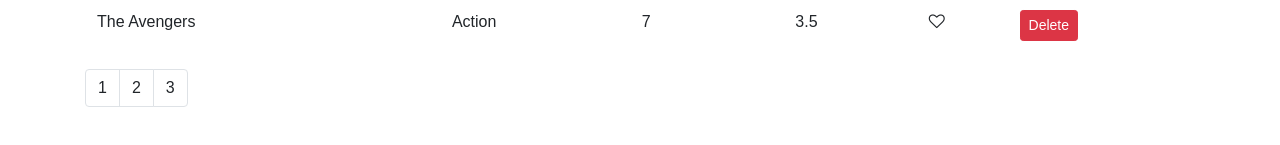
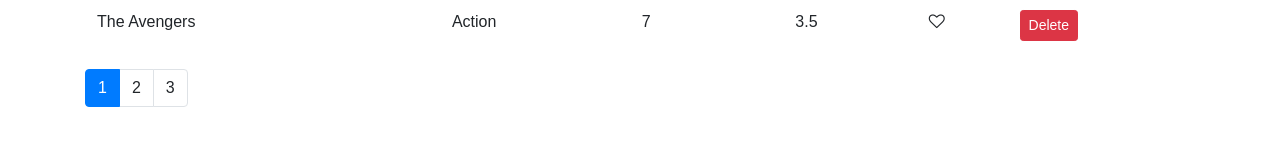
Before and after one commit to C00deian/Vidly, a React (Vite) app: page / in a window 1280 px wide. Shown: the part 553-698 px from the top of the page. Built offline with nearby package versions, Linux system fonts and the light colour scheme.

Commit message:
handling pages changes

```diff
--- a/src/components/Movies.jsx
+++ b/src/components/Movies.jsx
@@ -6,7 +6,8 @@
 export default class Movies extends Component {
   state = {
     movies: getMovies(),
-    pageSize: 4
+    pageSize: 4,
+    currentPage:1
   };
 
   handleDelete = (movie) => {
@@ -23,11 +24,13 @@
   };
 
   handlePageChange = (page) => {
-    console.log(page);
+    this.setState({ currentPage: page });
   };
 
   render() {
+
     const { length: count } = this.state.movies;
+    const { pageSize, currentPage } = this.state;
 
     if (count === 0) return <h5>There are no movies in the database.</h5>;
     return (
@@ -75,8 +78,9 @@
         </table>
         <Pagination
           itemsCount={count}
-          pageSize={this.state.pageSize}
+          pageSize={pageSize}
           onPageChange={this.handlePageChange}
+          currentPage={currentPage}
         />
       </>
     );
--- a/src/components/Pagination.jsx
+++ b/src/components/Pagination.jsx
@@ -1,8 +1,10 @@
 import React from "react";
 import _ from "lodash";
 
-const Pagination = ({ itemsCount, pageSize }) => {
 
+const Pagination = (props) => {
+    const { itemsCount, pageSize, onPageChange, currentPage } = props;
+    console.log(currentPage)
   // Calculate the total number of pages
   const pagesCount = Math.ceil(itemsCount / pageSize);
 
@@ -15,9 +17,11 @@
   return (
     <nav>
       <ul className="pagination">
-        {pages.map(page => (
-          <li key={page} className="page-item">
-            <a className="page-link">{page}</a>
+        {pages.map((page) => (
+          <li key={page} className={page === currentPage ? 'page-item active' : 'page-item'}>
+            <a className="page-link" onClick={() => onPageChange(page)}>
+              {page}
+            </a>
           </li>
         ))}
       </ul>
```
